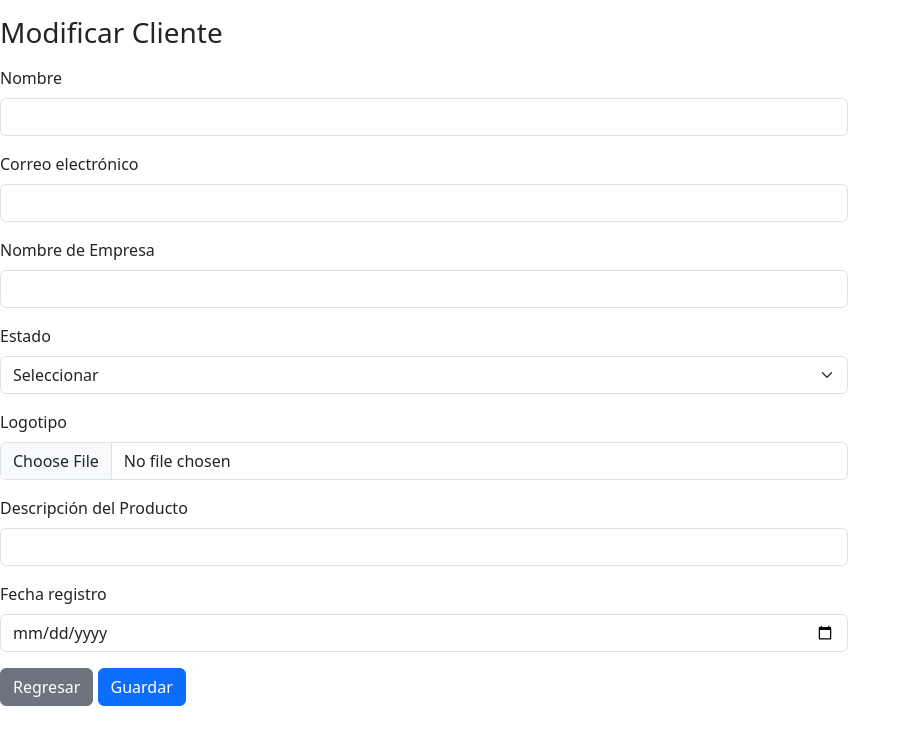
After one commit to atzina/Prueba-codelgniterII, a CodeIgniter 4 app: the page made by app/Views/editar.php in a window 1280 px wide. The commit adds this page. Shown: the top 745 px of the page, without its empty margins (0-911 px from the left). Run offline with PHP 8.4 and a stand-in for CodeIgniter, Linux system fonts and the light colour scheme; the template is opened without the code that fills it, so the values that code supplies are empty; some libraries are stand-ins or nearby versions.

Commit message:
vista formulario con información para editar cliente

```diff
--- /dev/null
+++ b/app/Views/editar.php
@@ -0,0 +1,100 @@
+<!DOCTYPE html>
+<html lang="en">
+<head>
+    <meta charset="UTF-8">
+    <title>Welcome to CodeIgniter 4!</title>
+    <meta name="description" content="The small framework with powerful features">
+    <meta name="viewport" content="width=device-width, initial-scale=1.0">
+    <link rel="shortcut icon" type="image/png" href="/favicon.ico">
+    <link href="https://cdn.jsdelivr.net/npm/bootstrap@5.3.2/dist/css/bootstrap.min.css" rel="stylesheet"
+        integrity="sha384-T3c6CoIi6uLrA9TneNEoa7RxnatzjcDSCmG1MXxSR1GAsXEV/Dwwykc2MPK8M2HN" crossorigin="anonymous">
+
+    <link href="css/estilo.css" rel="stylesheet">
+
+</head>
+<body>
+
+<!-- HEADER: MENU + HEROE SECTION -->
+<header>
+
+
+
+    <div class="heroe">
+
+
+
+    </div>
+
+</header>
+
+<!-- CONTENT -->
+
+    <h3 class="my-3">Modificar Cliente </h3>
+
+    <?php if(session()->getFlashdata('error')!== null) { ?>
+        <div class="alert alert-danger">
+            <?= session()->getFlashdata('error'); ?>
+        </div>
+    <?php } ?>
+
+    <form action="<?= base_url('clientes/'.$cliente['id']); ?>" class="row g-3" method="post" autocomplete="off">
+
+                <input type="hidden" name="_method" value="put">
+                <input type="hidden" name="cliente_id" value="<?=$cliente['id'] ?>">
+
+                <div class="col-md-8">
+                    <label for="nombre_contacto" class="form-label">Nombre</label>
+                    <input type="text" class="form-control" id="nombre_contacto" name="nombre_contacto" value="<?= $cliente['nombre_contacto'] ?>" required>
+                </div>
+
+                <div class="col-md-8">
+                    <label for="correo_electronico" class="form-label">Correo electrónico</label>
+                    <input type="email" class="form-control" id="correo_electronico" name="correo_electronico" value="<?= $cliente['correo_electronico'] ?>" required>
+                </div>
+                <div class="col-md-8">
+                    <label for="nombre_empresa" class="form-label">Nombre de Empresa</label>
+                    <input type="text" class="form-control" id="nombre_empresa" name="nombre_empresa" value="<?= $cliente['nombre_empresa'] ?>" required>
+                </div>
+
+                <div class="col-md-8">
+                    <label for="estado_id" class="form-label">Estado</label>
+                    <select class="form-select" id="estado_id" name="estado_id">
+                        <option value="">Seleccionar</option>
+                        <?php foreach($estados as $estado): ?>
+                            <option value="<?= $estado['id']; ?>" <?php echo($estado['id'] == $cliente['estado_id']) ? 'selected': ''; ?> ><?= $estado['nombre']; ?> </option>
+                        <?php endforeach; ?>
+                    </select>
+                </div>
+
+                <div class="col-md-8">
+                    <label for="logotipo" class="form-label">Logotipo</label>
+                    <input type="file" class="form-control" id="logotipo" name="logotipo">
+                </div>
+
+
+
+                <div class="col-md-8">
+                    <label for="descripcion_producto" class="form-label">Descripción del Producto</label>
+                    <input type="text" class="form-control" id="descripcion_producto" name="descripcion_producto" value="<?= $cliente['descripcion_producto'] ?>">
+                </div>
+
+                <div class="col-md-8">
+                    <label for="fecha_registro" class="form-label">Fecha registro</label>
+                    <input type="date" class="form-control" id="fecha_registro" name="fecha_registro" value="<?= $cliente['fecha_registro'] ?>">
+                </div>
+
+
+
+
+
+
+                <div class="col-12">
+                    <a href="<?= base_url('clientes');?>" class="btn btn-secondary">Regresar</a>
+                    <button type="submit" class="btn btn-primary">Guardar</button>
+                </div>
+
+    </form>
+
+
+</body>
+</html>
--- a/app/Views/prototipo.php
+++ b/app/Views/prototipo.php
@@ -61,7 +61,11 @@
                         <td><?= $cliente['logotipo']; ?></td>
                         <td><?= $cliente['descripcion_producto']; ?></td>
                         <td><?= $cliente['fecha_registro']; ?></td>
-                        <td><?= $cliente['id']; ?></td>
+
+                        <td>
+                            <a href="<?= base_url('clientes/'.$cliente['id'].'/edit'); ?>" class="btn btn-light btn-sm me-2">Editar</a>
+
+                        </td>
                     </tr>
 
                 <?php endforeach; ?>
```
Also changed, not shown: app/Controllers/Clientes.php (+13 -2 lines).
